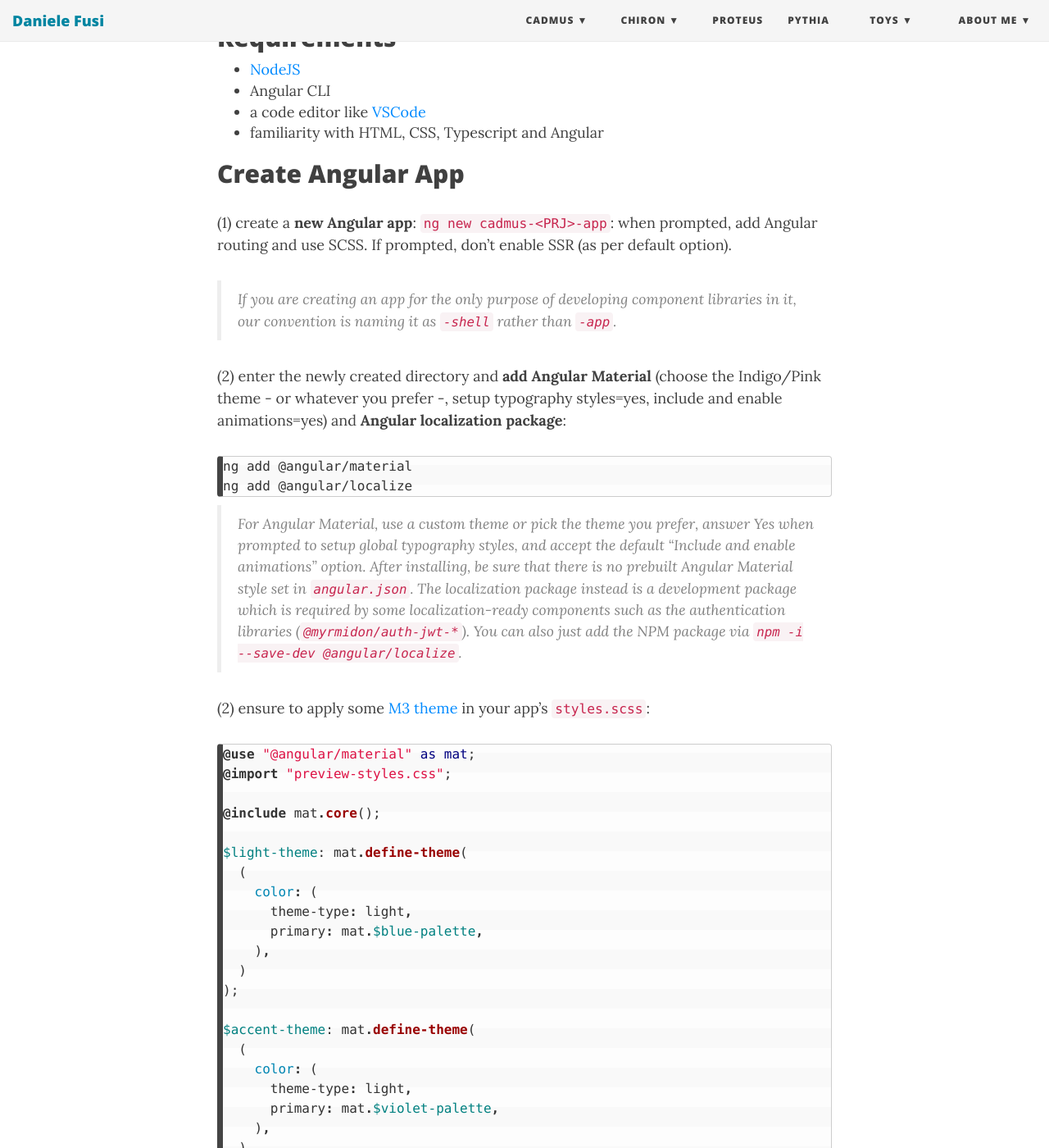
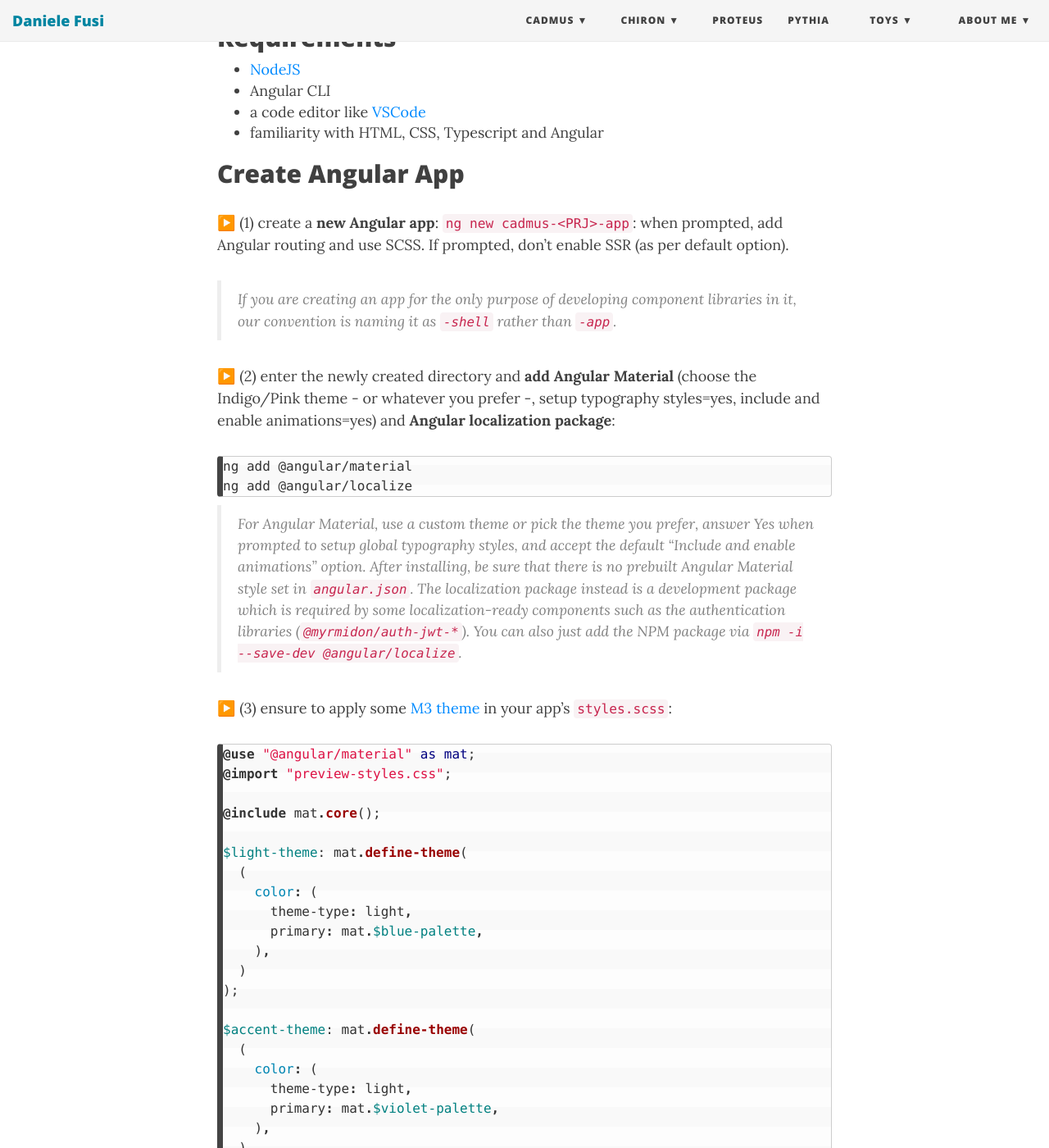
Before and after one commit to Myrmex/overview, a Jekyll site: the page built from cadmus/dev/frontend/app-setup.md, in a window 1280 px wide and 1400 px high, scrolled down 787 px. Shown: the whole window at 82% size. Built offline with Jekyll 4.4.1, drawn with Linux system fonts in a browser that asks for light colours; nearby versions of some CDN libraries; some of the changed text lies outside the part shown.

Commit message:
Update app-setup.md

````diff
--- a/cadmus/dev/frontend/app-setup.md
+++ b/cadmus/dev/frontend/app-setup.md
@@ -27,11 +27,11 @@ The typical steps for developing a Cadmus frontend (as based on the [reference s
 
 ## Create Angular App
 
-(1) create a **new Angular app**: `ng new cadmus-<PRJ>-app`: when prompted, add Angular routing and use SCSS. If prompted, don't enable SSR (as per default option).
+▶️ (1) create a **new Angular app**: `ng new cadmus-<PRJ>-app`: when prompted, add Angular routing and use SCSS. If prompted, don't enable SSR (as per default option).
 
 >If you are creating an app for the only purpose of developing component libraries in it, our convention is naming it as `-shell` rather than `-app`.
 
-(2) enter the newly created directory and **add Angular Material** (choose the Indigo/Pink theme - or whatever you prefer -, setup typography styles=yes, include and enable animations=yes) and **Angular localization package**:
+▶️ (2) enter the newly created directory and **add Angular Material** (choose the Indigo/Pink theme - or whatever you prefer -, setup typography styles=yes, include and enable animations=yes) and **Angular localization package**:
 
 ```bash
 ng add @angular/material
@@ -40,7 +40,7 @@ ng add @angular/localize
 
 >For Angular Material, use a custom theme or pick the theme you prefer, answer Yes when prompted to setup global typography styles, and accept the default "Include and enable animations" option. After installing, be sure that there is no prebuilt Angular Material style set in `angular.json`. The localization package instead is a development package which is required by some localization-ready components such as the authentication libraries (`@myrmidon/auth-jwt-*`). You can also just add the NPM package via `npm -i --save-dev @angular/localize`.
 
-(2) ensure to apply some [M3 theme](https://material.angular.io/guide/theming) in your app's `styles.scss`:
+▶️ (3) ensure to apply some [M3 theme](https://material.angular.io/guide/theming) in your app's `styles.scss`:
 
 ```scss
 @use "@angular/material" as mat;
@@ -156,7 +156,7 @@ Typically you will also need **Monaco editor** and **Markdown**:
 
 This is essential to let the frontend find the server, while allowing us to manually edit this URI after building a distribution, and before creating a Docker image.
 
-(1) under `public` add an `env.js` file for project-dependent environment variables, with this content (replace the port number, in this sample 60849, with your backend API port number):
+▶️ (1) under `public` add an `env.js` file for project-dependent environment variables, with this content (replace the port number, in this sample 60849, with your backend API port number):
 
 ```js
 // https://www.jvandemo.com/how-to-use-environment-variables-to-configure-your-angular-application-without-a-rebuild/
@@ -210,7 +210,7 @@ export const PART_EDITOR_KEYS: PartEditorKeys = {
 ]
 ```
 
-(2) in `src/index.html` add an import for `env.js` to your `head` element:
+▶️ (2) in `src/index.html` add an import for `env.js` to your `head` element:
 
 ```html
 <head>
@@ -225,7 +225,7 @@ Also, you can change the web app's `title` in `head` to a more human-friendly na
 
 This is suggested to enable source maps in production and avoid nasty warnings after compilation.
 
-(1) in `angular.json` you will typically have to raise the warning limits for your `budget` size if getting a warning after building.
+▶️ In `angular.json` you will typically have to raise the warning limits for your `budget` size if getting a warning after building.
 
 ## Add Assets
 
@@ -280,7 +280,7 @@ export const ITEM_BROWSER_KEYS = {
 
 >⚠️ If using external bibliography, remember to [add the route](#set-environment-variables) for its editor.
 
-(2) copy these folders (each corresponding to an app's page component) into your app's `src/app` folder from the [reference project](https://github.com/vedph/cadmus-shell-2):
+▶️ (2) copy these folders (each corresponding to an app's page component) into your app's `src/app` folder from the [reference project](https://github.com/vedph/cadmus-shell-2):
 
 - `home` (adjust the homepage contents according to your project)
 - `login-page`
````
Also changed, not shown: other parts of cadmus/dev/frontend/app-setup.md (+5 -5 lines).
